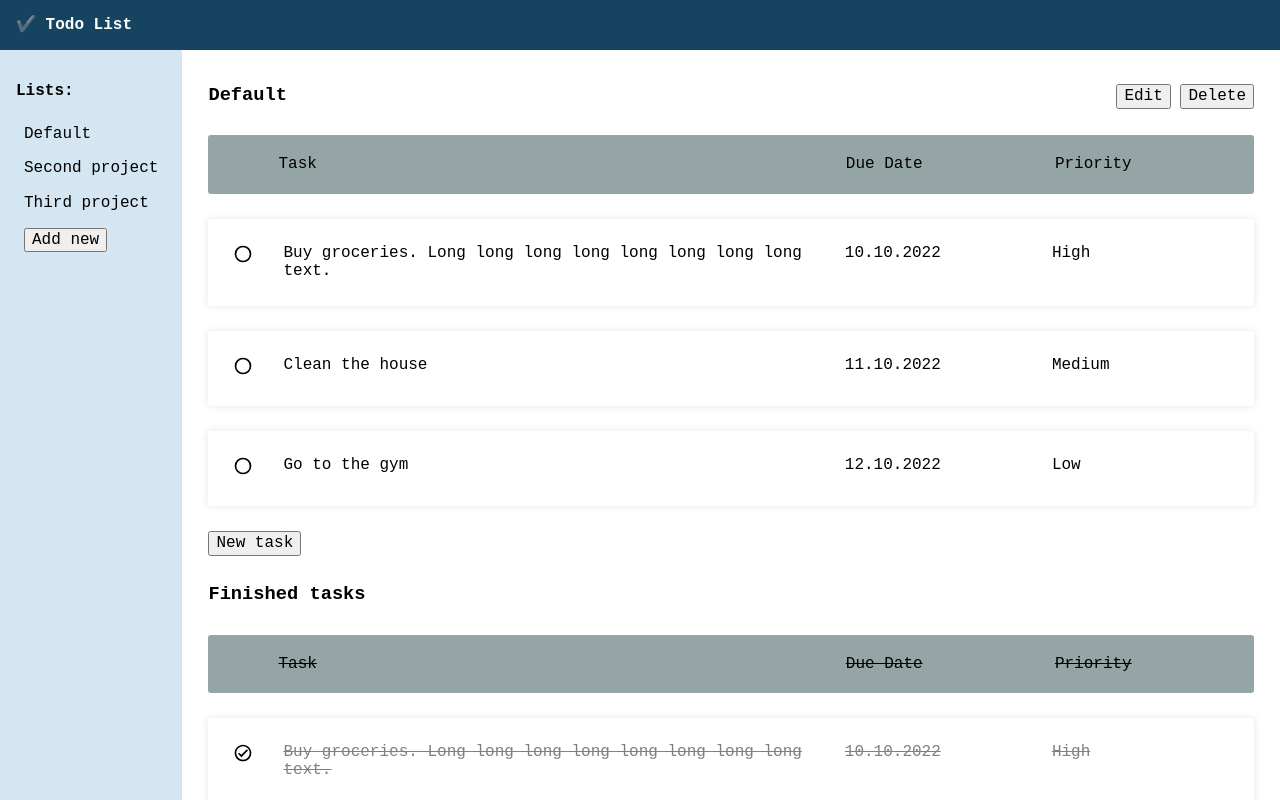
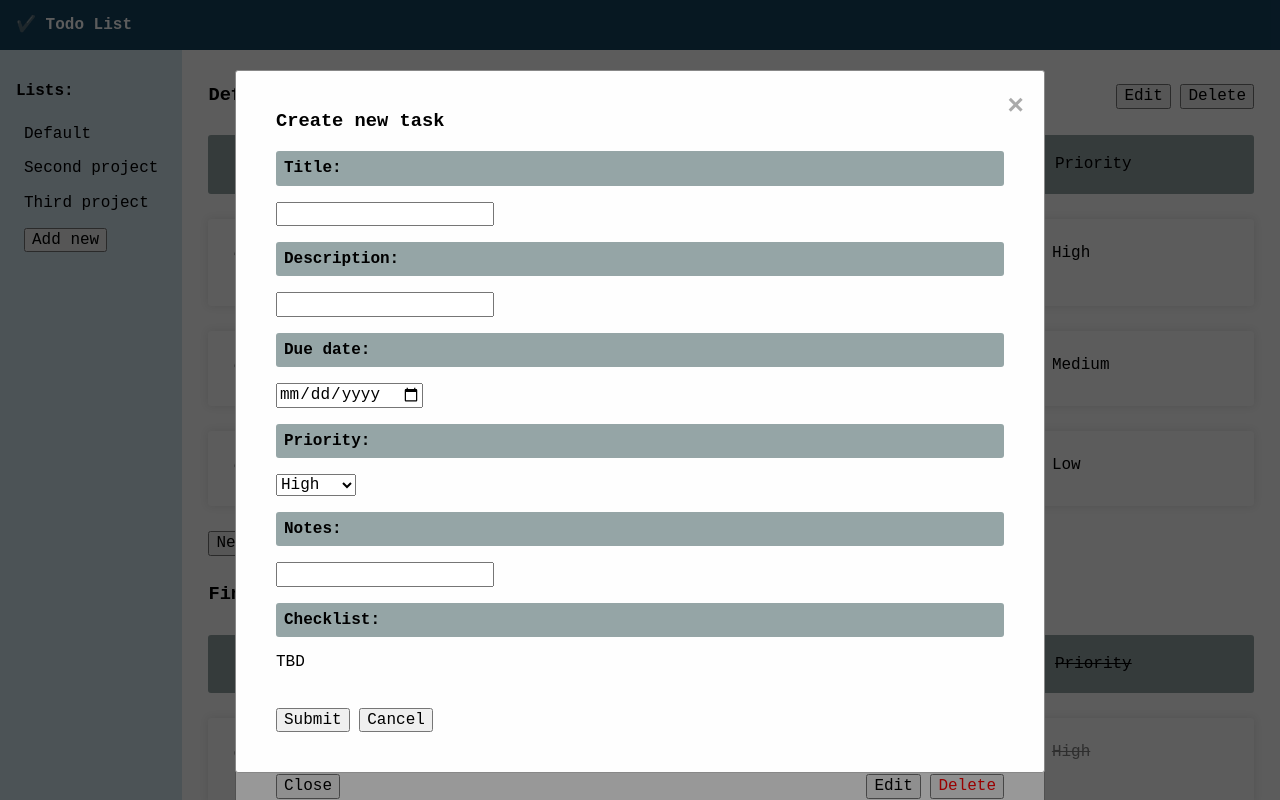
Before and after one commit to mikonto/Todo-list, a website built with webpack: page dist/index.html in a window 1280 px wide. Shown: the top 800 px of the page. Built offline with nearby package versions, Linux system fonts and the light colour scheme.

Commit message:
Add create new task-modal

```diff
--- a/dist/index.html
+++ b/dist/index.html
@@ -92,22 +92,24 @@
         <div class="col-3">Low</div>
       </li>
     </ul>
-    <!-- MODAL -->
-    <div class="modal modal-visible">
-      <div class="modal-task-details">
+
+    <!-- MODAL SHOW DETAILS-->
+    <div class="modal details-modal-visible">
+      <div class="modal-task">
         <span class="close">&times;</span>
         <div class="modal-content">
-          <p class="title">Title:</p>
+          <h3>Details</h3>
+          <p class="details-title">Title:</p>
           <p>Buy groceries. Long long long long long long long long text.</p>
-          <p class="title">Description:</p>
+          <p class="details-title">Description:</p>
           <p>Lorem ipsum dolor sit amet, consectetur adipiscing elit, sed do eiusmod tempor incididunt ut labore et dolore magna aliqua. Suspendisse sed nisi lacus sed viverra.</p>
-          <p class="title">Due date:</p>
+          <p class="details-title">Due date:</p>
           <p>11.10.2022</p>
-          <p class="title">Priority:</p>
+          <p class="details-title">Priority:</p>
           <p>High</p>
-          <p class="title">Notes:</p>
+          <p class="details-title">Notes:</p>
           <p>Senectus et netus et malesuada fames ac. Nam at lectus urna duis convallis convallis tellus id.</p>
-          <p class="title">Checklist:</p>
+          <p class="details-title">Checklist:</p>
           <form>
             <input type="checkbox" id="checkbox1">
             <label for="checkbox1">Potatoes</label><br>
@@ -117,9 +119,39 @@
             <label for="checkbox3">Sugar</label><br><br>
           </form>
           <button>Close</button>
-          <div class="modal-buttons">
+          <div class="button-float-right">
             <button>Edit</button>
             <button class="delete-btn" >Delete</button>
+          </div>
+        </div>
+      </div>
+    </div>
+
+    <!-- MODAL CREATE NEW-->
+    <div class="modal create-modal-visible">
+      <div class="modal-task">
+        <span class="close">&times;</span>
+        <div class="modal-content">
+          <h3>Create new task</h3>
+          <form action="/action_page.php">
+            <p class="details-title"><label for="title">Title:</label></p>
+            <input type="text" id="title" name="title">
+            <p class="details-title"><label for="description">Description:</label></p>
+            <input type="text" id="description" name="description">
+            <p class="details-title"><label for="due-date">Due date:</label></p>
+            <input type="date" id="due-date" name="due-date">
+            <p class="details-title"><label for="priority">Priority:</label></p>
+            <select id="priority" name="priority">
+              <option value="volvo">High</option>
+              <option value="saab">Medium</option>
+              <option value="fiat">Low</option>
+            </select>
+            <p class="details-title"><label for="notes">Notes:</label></p>
+            <input type="text" id="notes" name="notes">
+            <p class="details-title">Checklist:</p>
+            <p>TBD</p>
+            <input type="submit" value="Submit"> <button>Cancel</button>
+          </form>
           </div>
         </div>
       </div>
--- a/dist/main.css
+++ b/dist/main.css
@@ -234,12 +234,8 @@ main .new-task-btn {
     background-color: rgba(0,0,0,0.4);
   }
 
-.modal.modal-visible{
-    /* display: block; */
-}
-
 /* Modal */
-.modal-task-details {
+.modal-task {
     background-color: #fefefe;
     margin: auto;
     margin-bottom: 20vh;
@@ -249,45 +245,57 @@ main .new-task-btn {
     width: 60%;
 }
 
+.details-modal-visible {
+    display: block;
+}
+
+.edit-modal-visible {
+    display: block;
+}
+
+.create-modal-visible {
+    display: block;
+}
+
 @media all and (max-width: 700px) {
-    .modal-task-details {
+    .modal-task {
         width: 80%;
     }
 }
 
 .modal-content {
-    margin: 50px 20px 20px 20px;
+    margin: 20px;
 }
 
-.modal-content .title {
+.modal-content .details-title {
     padding: 8px;
     border-radius: 3px;
     font-weight: bold;
     background-color: #95A5A6;
 }
 
-.modal-content form {
-    margin-bottom: 20px;
-}
-
-.modal-buttons {
+.button-float-right {
     float: right;
 }
 
-.modal-task-details .close {
+.modal button {
+    margin-top: 20px;
+}
+
+.modal-task .close {
     color: #aaaaaa;
     float: right;
     font-size: 28px;
     font-weight: bold;
 }
 
-.modal-task-details .close:hover,
-.modal-task-details .close:focus {
+.modal-task .close:hover,
+.modal-task .close:focus {
     color: #000;
     text-decoration: none;
     cursor: pointer;
 }
 
-.modal-task-details .delete-btn {
+.modal-task .delete-btn {
     color: red;
 }
```
